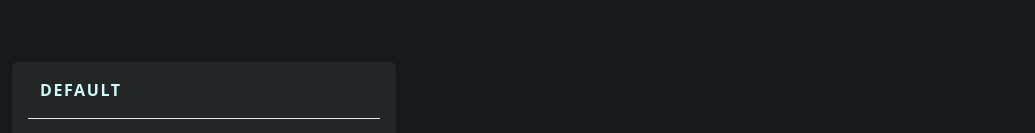
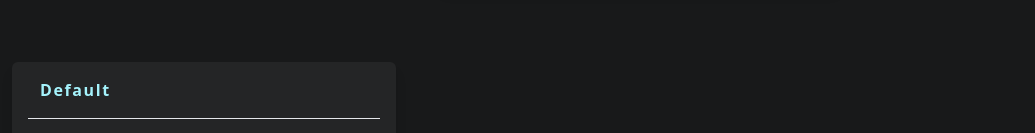
Before and after one commit to k8pai/todolist, a Next.js app: page / in a window 1280 px wide. Shown: the part 234-367 px from the top of the page, without its empty margins (0-1035 px from the left). Built offline with nearby package versions, Linux system fonts and the light colour scheme.

Commit message:
bug fixes

```diff
--- a/components/TodoHeader.js
+++ b/components/TodoHeader.js
@@ -15,7 +15,7 @@ const TodoHeader = ({ item, renameList, deleteList }) => {
 					setState(e.target.value)
 					renameList(item.id, e.target.value)
 				}}
-				className='tracking-widest text-cyan-100 uppercase font-semibold rounded-md px-3 py-2 my-2 outline-none w-full bg-transparent '
+				className='tracking-widest text-pribg dark:text-cyan-200 capitalize font-semibold rounded-md px-3 py-2 my-2 outline-none w-full bg-transparent '
 				autoComplete='off'
 			/>
 			<button
```
Also changed, not shown: 1 other file (tests, documents, lock files or other folders).
